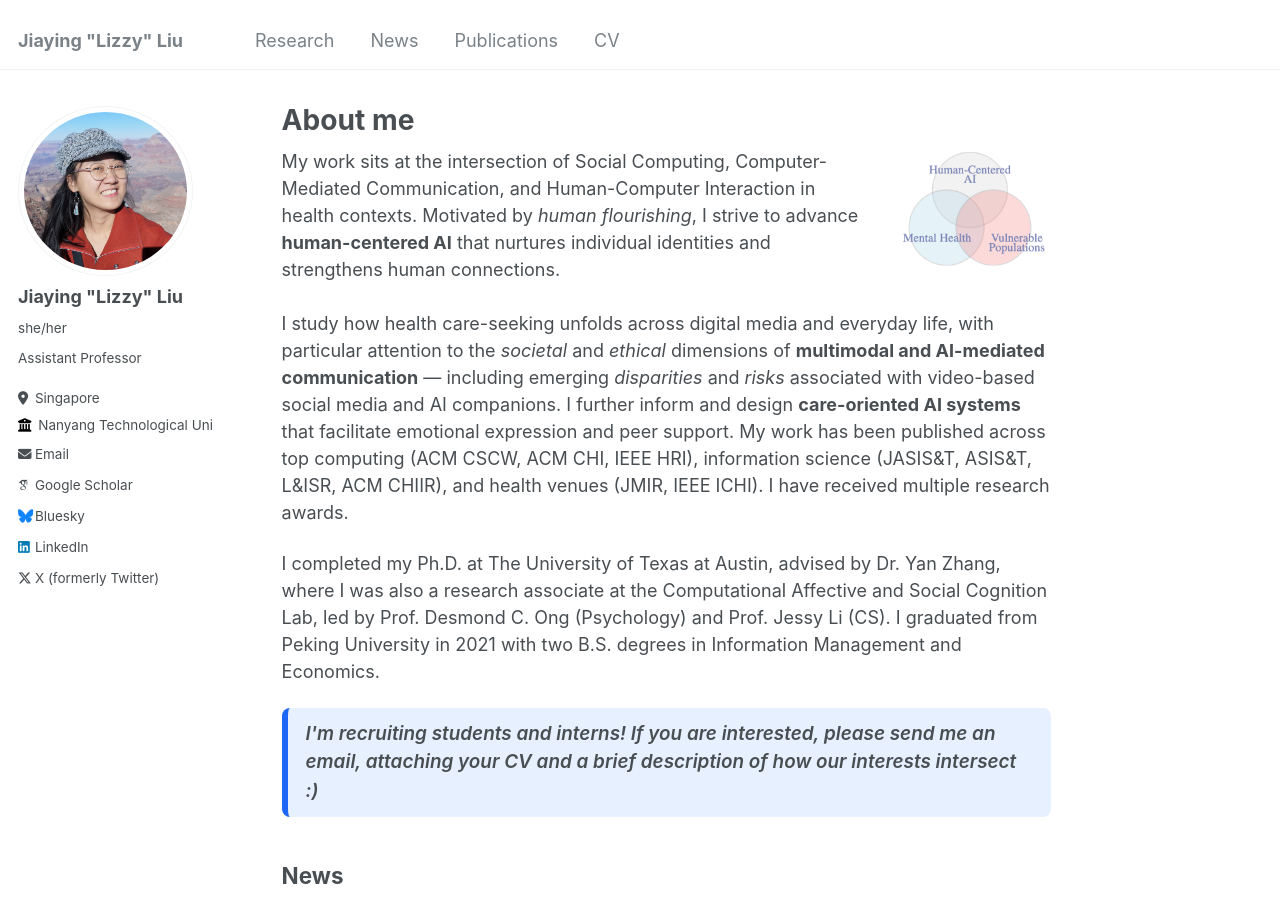
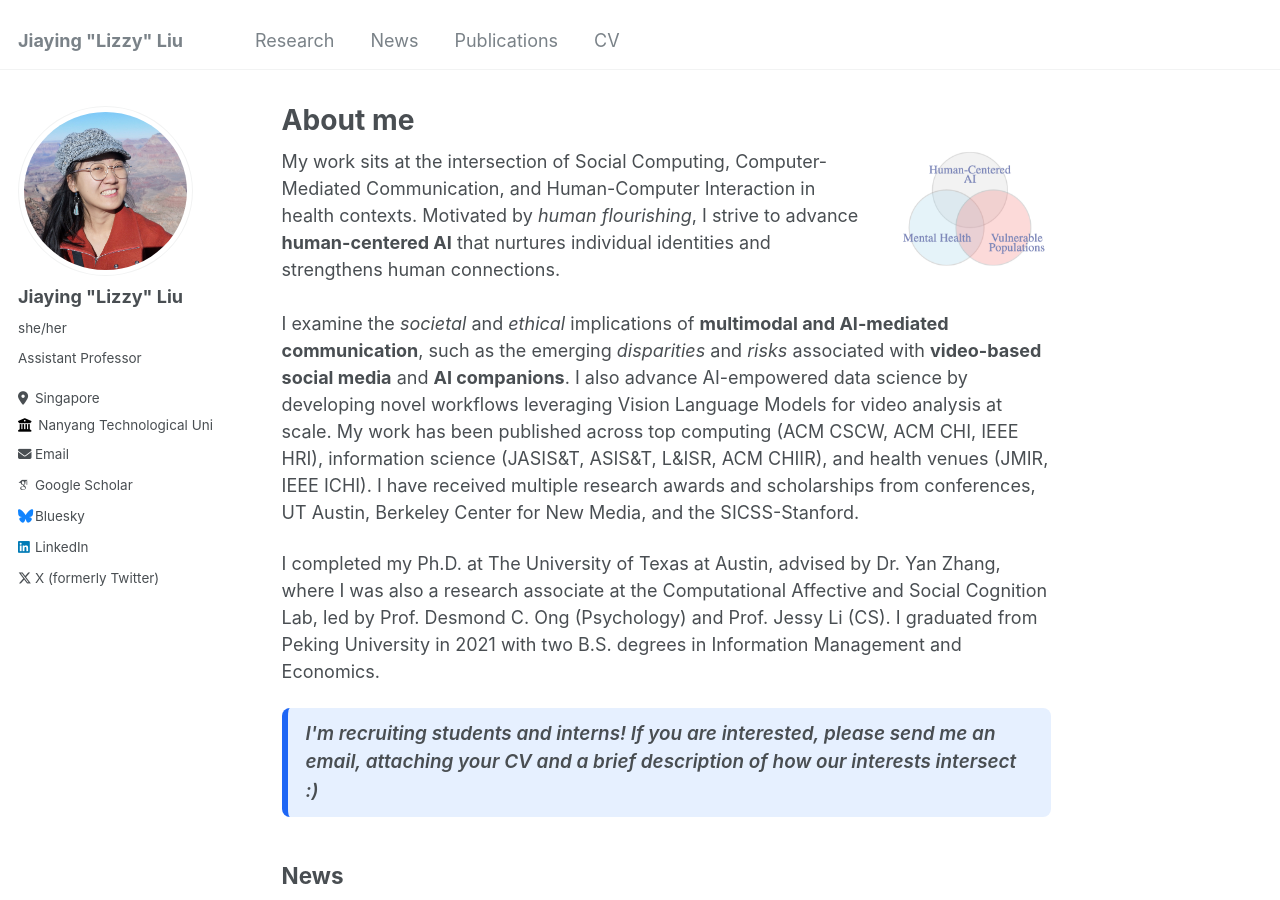
Before and after one commit to lizzyliu666/lizzyliu666.github.io, a Jekyll site: the page built from _pages/about.md, in a window 1280 px wide and 900 px high. Built offline with Jekyll 4.4.1, drawn with Linux system fonts in a browser that asks for light colours; some web fonts are replaced.

Commit message:
Update about.md

```diff
--- a/_pages/about.md
+++ b/_pages/about.md
@@ -18,7 +18,7 @@ My work sits at the intersection of Social Computing, Computer-Mediated Communic
   </div>
 </div>
 
-I study how health care-seeking unfolds across digital media and everyday life, with particular attention to the _societal_ and _ethical_ dimensions of **multimodal and AI-mediated communication** — including emerging _disparities_ and _risks_ associated with video-based social media and AI companions. I further inform and design **care-oriented AI systems** that facilitate emotional expression and peer support. My work has been published across top computing (ACM CSCW, ACM CHI, IEEE HRI), information science (JASIS&T, ASIS&T, L&ISR, ACM CHIIR), and health venues (JMIR, IEEE ICHI). I have received multiple research awards.
+I examine the _societal_ and _ethical_ implications of **multimodal and AI-mediated communication**, such as the emerging _disparities_ and _risks_ associated with **video-based social media** and **AI companions**. I also advance AI-empowered data science by developing novel workflows leveraging Vision Language Models for video analysis at scale. My work has been published across top computing (ACM CSCW, ACM CHI, IEEE HRI), information science (JASIS&T, ASIS&T, L&ISR, ACM CHIIR), and health venues (JMIR, IEEE ICHI). I have received multiple research awards and scholarships from conferences, UT Austin, Berkeley Center for New Media, and the SICSS-Stanford.
 
 I completed my Ph.D. at The University of Texas at Austin, advised by Dr. Yan Zhang, where I was also a research associate at the Computational Affective and Social Cognition Lab, led by Prof. Desmond C. Ong (Psychology) and Prof. Jessy Li (CS). I graduated from Peking University in 2021 with two B.S. degrees in Information Management and Economics.
 <div style="
```
